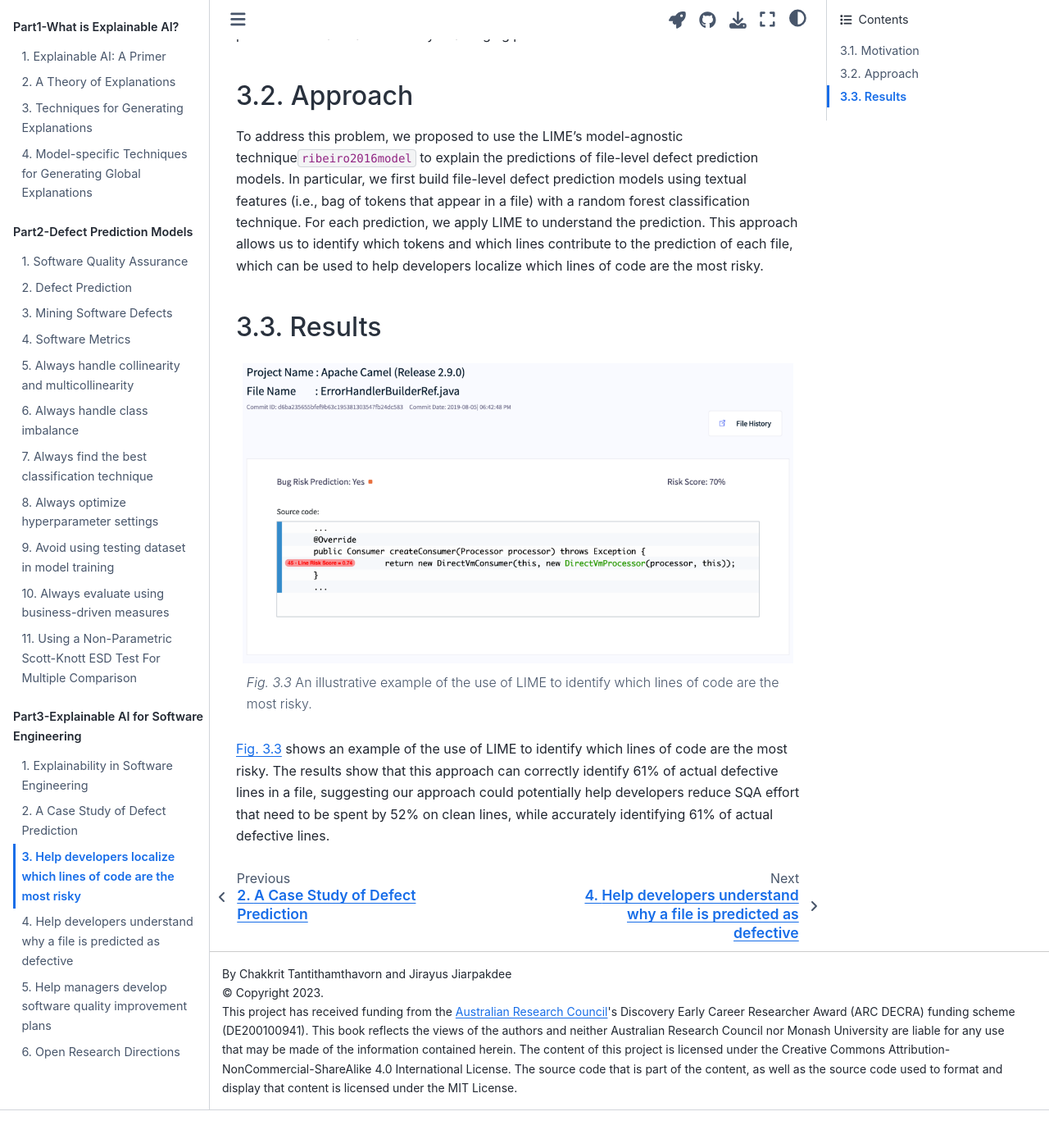
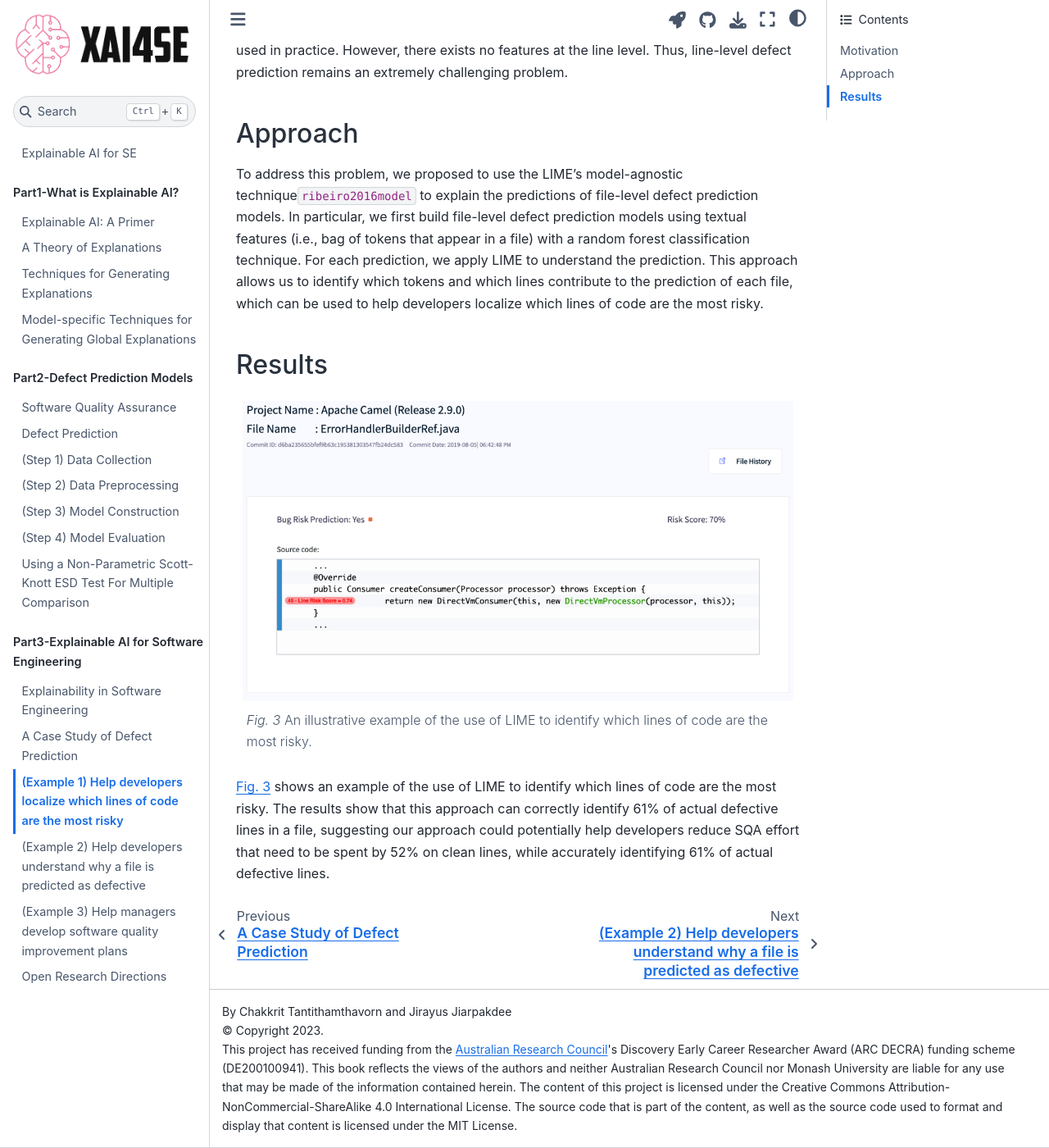
Before and after one commit to xai4se/xai4se.github.io, a Jupyter Book: the page built from docs/xai4se/defective-line-localization.ipynb, in a window 1280 px wide and 1400 px high, scrolled down 365 px. Shown: the whole window at 82% size. Built offline with Jupyter Book 1.0.4 settings and Sphinx 7.4.7 and the Sphinx Book theme 1.1.4, drawn with Linux system fonts in a browser that asks for light colours; pages that are not in the unit, such as notebooks, are missing from menus; cross-references to code outside the pages are shown as plain code; before the commit the page ends 1719 px from its top, so only the background shows below that; some of the changed text lies outside the part shown.

Commit message:
update structures

```diff
--- a/docs/_toc.yml
+++ b/docs/_toc.yml
@@ -3,7 +3,7 @@
 #
 - file: index.ipynb
   title: 'Getting Started'
-  numbered: 2
+
 
 - part: 'Part1-What is Explainable AI?'
   chapters:
@@ -20,14 +20,17 @@
   chapters:
   - file: defect-prediction/software-quality-assurance.ipynb
   - file: defect-prediction/defect-prediction.ipynb
-  - file: defect-prediction/mining-software-defects.ipynb
-  - file: defect-prediction/software-metrics.ipynb
-  - file: defect-prediction/correlation-analysis.ipynb
-  - file: defect-prediction/class-imbalance.ipynb
-  - file: defect-prediction/classification.ipynb
-  - file: defect-prediction/parameter-settings.ipynb
-  - file: defect-prediction/model-validation.ipynb
-  - file: defect-prediction/evaluation-measures.ipynb
+  - file: defect-prediction/data-collection.ipynb # Step 1
+#   - file: defect-prediction/software-metrics.ipynb
+  - file: defect-prediction/data-preprocessing.ipynb # Step 2
+#   - file: defect-prediction/correlation-analysis.ipynb
+#   - file: defect-prediction/class-imbalance.ipynb
+  - file: defect-prediction/model-construction.ipynb # Step 3
+#   - file: defect-prediction/classification.ipynb
+#   - file: defect-prediction/parameter-settings.ipynb
+  - file: defect-prediction/model-evaluation.ipynb # Step 4
+#   - file: defect-prediction/model-validation.ipynb
+#   - file: defect-prediction/evaluation-measures.ipynb
   - file: defect-prediction/ranking-and-multiple-comparison.ipynb
 
 - part: 'Part3-Explainable AI for Software Engineering'
```
Also changed, not shown: docs/defect-prediction/data-collection.ipynb, docs/defect-prediction/data-preprocessing.ipynb (added), docs/defect-prediction/model-construction.ipynb (added), docs/defect-prediction/model-evaluation.ipynb (added), docs/xai4se/defective-line-localization.ipynb, docs/xai4se/local-defect-explanation.ipynb, docs/xai4se/specific-sq-plan.ipynb.
